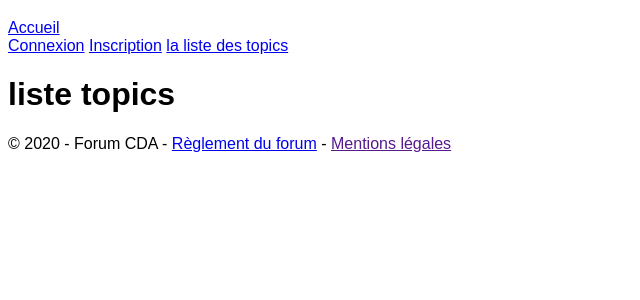
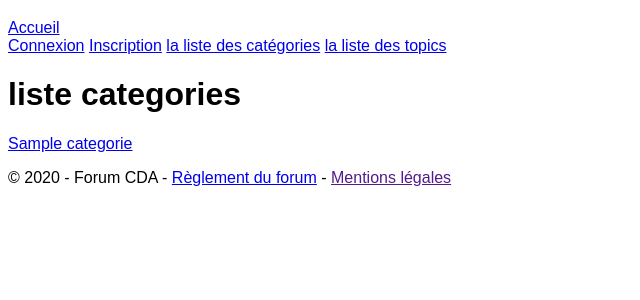
Before and after one commit to euroR67/Forum, a PHP site: page /index.php?ctrl=forum&action=listCategories in a window 1280 px wide. Shown: the top 300 px of the page, without its empty margins (0-640 px from the left). Run offline with PHP 8.4, Linux system fonts and the light colour scheme; tables that the repository leaves empty or names only in its code hold one stand-in row (values such as "Sample post"); some libraries are stand-ins or nearby versions.

Commit message:
vue catégorie

```diff
--- a/controller/ForumController.php
+++ b/controller/ForumController.php
@@ -7,12 +7,14 @@
     use App\ControllerInterface;
     use Model\Managers\TopicManager;
     use Model\Managers\PostManager;
+    use Model\Managers\CategorieManager;
 
     class ForumController extends AbstractController implements ControllerInterface{
 
         public function index(){
 
 
+            // On récupère les topics et on les envoie à la vue
            $topicManager = new TopicManager();
 
             return [
@@ -24,6 +26,19 @@
 
         }
 
+        public function listCategories(){
+
+            // On récupère les catégories et on les envoie à la vue
+            $categorieManager = new CategorieManager();
+
+            return [
+                "view" => VIEW_DIR."forum/listCategories.php",
+                "data" => [
+                    "categories" => $categorieManager->findAll(["nomCategorie", "ASC"])
+                ]
+            ];
+
+        }
 
 
     }
--- a/model/managers/CategorieManager.php
+++ b/model/managers/CategorieManager.php
@@ -3,7 +3,7 @@
 
     use App\Manager;
     use App\DAO;
-    use Model\Managers\CategorieManager;
+    // use Model\Managers\CategorieManager;
 
     class CategorieManager extends Manager{
 
--- a/model/managers/TopicManager.php
+++ b/model/managers/TopicManager.php
@@ -15,19 +15,8 @@
             parent::connect();
         }
 
-        // méthode pour trouver tout les posts d'un topic
-        public function findPostsByTopic($id){
-
-            $sql = "
-                SELECT *
-                FROM ".$this->tableName." p
-                WHERE p.id_topic = :id
-                ";
-
-            return $this->getMultipleResults(
-                DAO::select($sql, ["id" => $id]),
-                $this->className
-            );
+        // méthode pour afficher tout les topics appartenant à une catégorie depuis l'id de la catégorie
+        public function categorieTopics() {
 
         }
 
--- /dev/null
+++ b/view/forum/listCategories.php
@@ -0,0 +1,18 @@
+<?php
+
+$categories = $result["data"]['categories'];
+
+?>
+
+<h1>liste categories</h1>
+
+<?php
+foreach($categories as $categorie ){
+
+    ?>
+    <p>
+        <a href="index.php?ctrl=forum&action=categorieTopics&id=<?=$categorie->getId()?>">
+        <?=$categorie->getNomCategorie()?></a>
+    </p>
+    <?php
+}
--- a/view/layout.php
+++ b/view/layout.php
@@ -42,6 +42,7 @@
                             ?>
                             <a href="./view/security/login.php">Connexion</a>
                             <a href="/security/register.html">Inscription</a>
+                            <a href="index.php?ctrl=forum&action=listCategories">la liste des catégories</a>
                             <a href="index.php?ctrl=forum&action=listTopics">la liste des topics</a>
                         <?php
                         }
```
Also changed, not shown: public/javascript/script.js (added).
